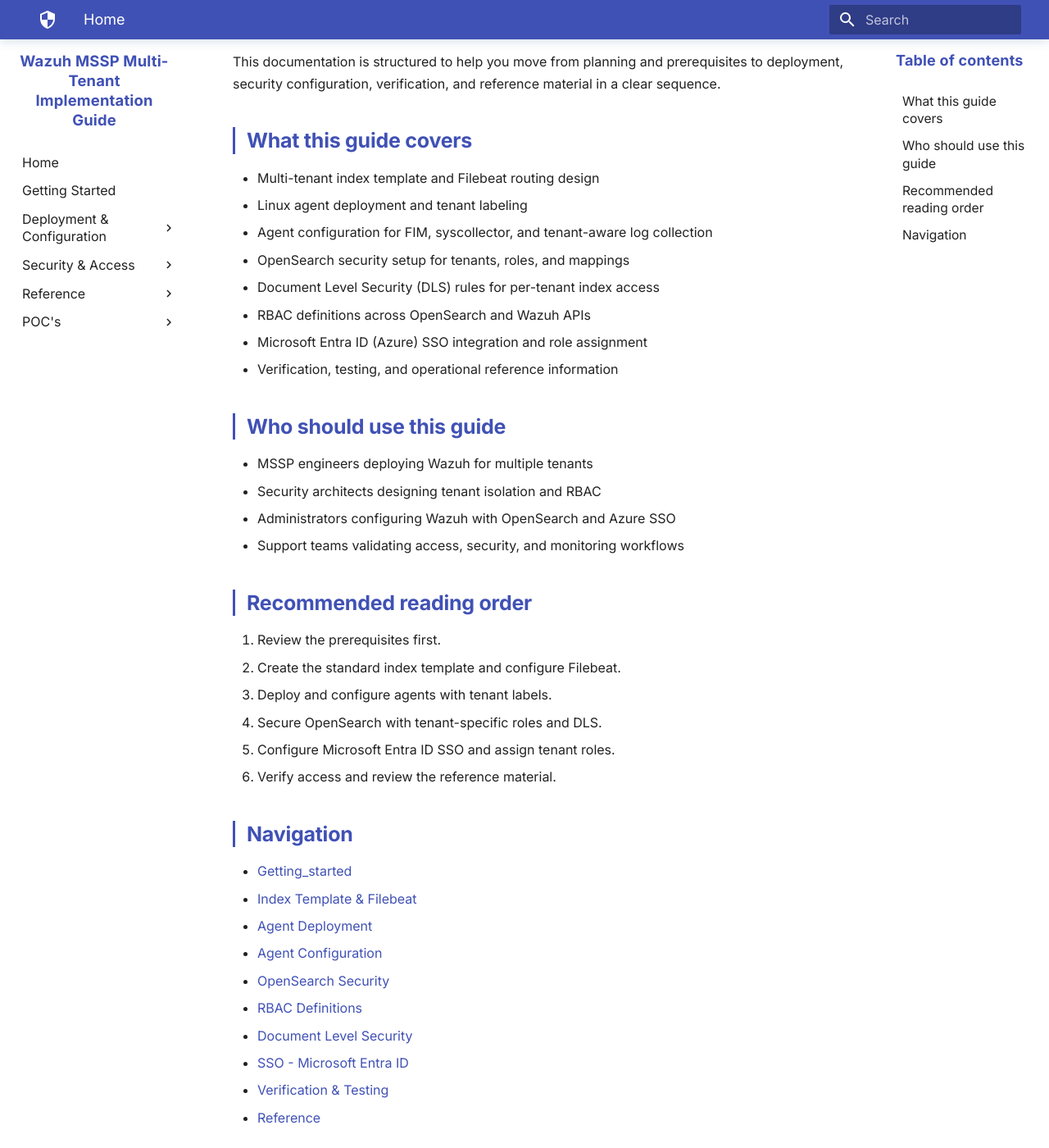
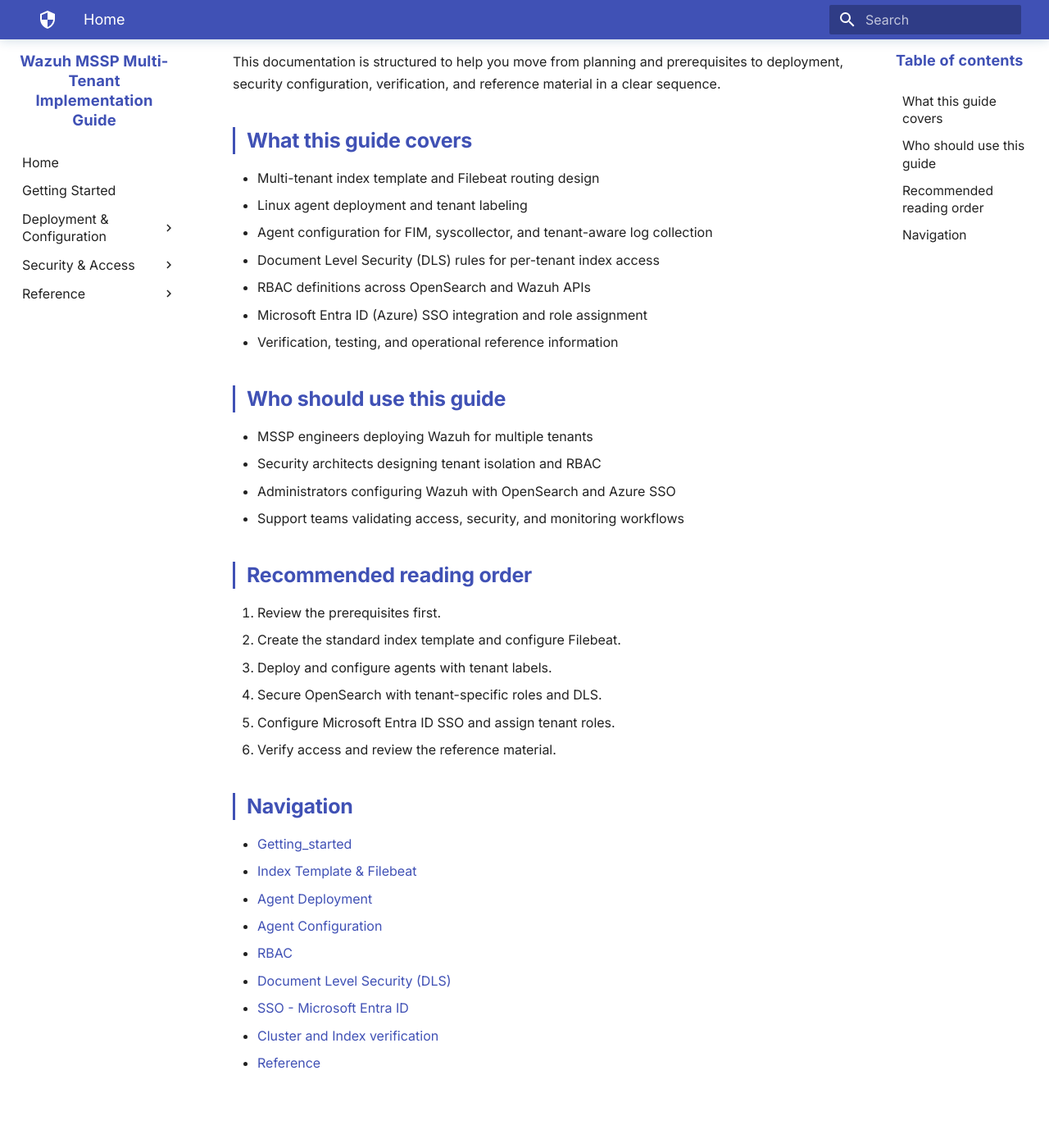
Before and after one commit to SaiKrishnaCharyGuntupalli/wazuh-html-docs, an MkDocs documentation site: the page built from docs/index.md, in a window 1280 px wide and 1400 px high, scrolled down 270 px. Shown: the whole window at 82% size. Built offline with MkDocs 1.6.1 and Material for MkDocs 9.7.7, drawn with Linux system fonts in a browser that asks for light colours; after the commit the page ends 1603 px from its top, so only the background shows below that; some of the changed lines change nothing that is shown.

Commit message:
New code taken from Avinash

```diff
--- a/docs/index.md
+++ b/docs/index.md
@@ -11,7 +11,6 @@
 - Multi-tenant index template and Filebeat routing design
 - Linux agent deployment and tenant labeling
 - Agent configuration for FIM, syscollector, and tenant-aware log collection
-- OpenSearch security setup for tenants, roles, and mappings
 - Document Level Security (DLS) rules for per-tenant index access
 - RBAC definitions across OpenSearch and Wazuh APIs
 - Microsoft Entra ID (Azure) SSO integration and role assignment
@@ -39,9 +38,8 @@
 - [Index Template & Filebeat](02-index-template-filebeat/index_template.md)
 - [Agent Deployment](03-agent-deployment/agent_deplyment.md)
 - [Agent Configuration](04-agent-configuration/agent_config.md)
-- [OpenSearch Security](05-Approach1/Approach1.md)
-- [RBAC Definitions](06-rbac/rbac.md)
-- [Document Level Security](07-dls/dls.md)
+- [RBAC](06-rbac/rbac.md)
+- [Document Level Security (DLS)](07-dls/dls.md)
 - [SSO - Microsoft Entra ID](08-sso-entra/sso.md)
-- [Verification & Testing](09-Cluster and Index Verification/Cluster and Index Verification.md)
+- [Cluster and Index verification](09-Cluster and Index Verification/Cluster and Index Verification.md)
 - [Reference](10-reference/reference.md)
--- a/mkdocs.yml
+++ b/mkdocs.yml
@@ -50,27 +50,3 @@
   - Reference:
       - Cluster and Index Verification: 09-Cluster and Index Verification/Cluster and Index Verification.md
       - Reference: 10-reference/reference.md
-  - "POC's":
-      - "GitHub_Webhook_to_Logstash": "POC's/Junaid/GitHub_Webhook_to_Logstash/GitHub_Webhook_to_Logstash_POC.md"
-      - "Wazuh Rules-as-Code Implementation Guide": "POC's/Junaid/Wazuh Rules-as-Code Implementation Guide/Wazuh Rules-as-Code Implementation Guide.md"
-      - "POC- Single Agent Multi-Group in Wazuh": "POC's/Junaid/POC- Single Agent Multi-Group in Wazuh/POC- Single Agent Multi-Group in Wazuh.md"
-      - "Wazuh Windows Agent Deployment & Security Detection logs Generation": "POC's/Junaid/Wazuh Windows Agent Deployment & Security Detection logs Generation/Wazuh Windows Agent Deployment & Security Detection logs Generation.md"
-      - "NetFlowlogs_to_Logstash_and_Wazuh_Indexer": "POC's/Junaid/NetFlowlogs_to_Logstash_and_Wazuh_Indexer/NetFlowlogs_to_Logstash_and_Wazuh_Indexer.md"
-      - "XDR Implementation Process": "POC's/Sai Krishna/XDR Implementation Process/XDR Implementation Process.md"
-      - "Second use case of XDR": "POC's/Sai Krishna/Second use case of XDR/Second use case of XDR.md"
-      - "PROMETHEUS (PromQL) IMPORTANT QUERIES DOCUMENT": "POC's/Sai Krishna/PROMETHEUS (PromQL) IMPORTANT QUERIES DOCUMENT/PROMETHEUS (PromQL) IMPORTANT QUERIES DOCUMENT.md"
-      - "Implementation Guide Azure Activity Logs → Event Hub → Logstash→ Wazuh": "POC's/Sai Krishna/Implementation Guide Azure Activity Logs → Event Hub → Logstash→ Wazuh/Implementation Guide Azure Activity Logs → Event Hub → Logstash→ Wazuh.md"
-      - "Pipelines_and_Challenges": "POC's/Sai Krishna/Pipelines_and_Challenges/Pipelines_and_Challenges.md"
-      - "Jira API → Logstash → Wazuh Integration for Non-Agent Monitoring": "POC's/Yaseen/Jira API → Logstash → Wazuh Integration for Non-Agent Monitoring/Jira API → Logstash → Wazuh Integration for Non-Agent Monitoring.md"
-      - "LOGSTASH PIPELINE WORKERS & BATCHSIZE": "POC's/Yaseen/LOGSTASH PIPELINE WORKERS & BATCHSIZE/LOGSTASH PIPELINE WORKERS & BATCHSIZE.md"
-      - "Nginx → Logstash → Wazuh Integration for Non-Agent Log Monitoring": "POC's/Yaseen/Nginx → Logstash → Wazuh Integration for Non-Agent Log Monitoring/Nginx → Logstash → Wazuh Integration for Non-Agent Log Monitoring.md"
-      - "Firewall (UFW) → Logstash → Wazuh Integration for Non-Agent": "POC's/Yaseen/Firewall (UFW) → Logstash → Wazuh Integration for Non-Agent/Firewall (UFW) → Logstash → Wazuh Integration for Non-Agent.md"
-      - "GitHub Logstash Wazuh NonAgent Implementation": "POC's/Yaseen/GitHub_Logstash_Wazuh_NonAgent_Implementation/GitHub_Logstash_Wazuh_NonAgent_Implementation.md"
-      - "MySQL_Log_Monitoring_Using_Wazuh_Agent": "POC's/Junaid/MySQL_Log_Monitoring_Using_Wazuh_Agent/MySQL_Log_Monitoring_Using_Wazuh_Agent.md"
-      - "Wazuh_Agent_Log_Buffering_and_Resynchronization": "POC's/Junaid/Wazuh_Agent_Log_Buffering_and_Resynchronization/Wazuh_Agent_Log_Buffering_and_Resynchronization.md"
-      - "Implementation Process to Monitor Filebeat Health": "POC's/Sai Krishna/Implementation Process to Monitor Filebeat Health/Implementation_Process_to_Monitor_Filebeat_Health.md"
-      - "Implementation Guide AWS CloudTrail → S3 → SQS → Logstash → Wazuh": "POC's/Sai Krishna/Implementation Guide AWS CloudTrail → S3 → SQS → Logstash → Wazuh/Implementation_Guide_AWS_CloudTrail_S3_SQS_Logstash_Wazuh.md"
-      - "Prometheus": "POC's/Sai Krishna/Prometheus/Prometheus.md"
-      - "SOC Logstash Multi-Pipeline Architecture Implementation Guide": "POC's/Yaseen/SOC Logstash Multi-Pipeline Architecture Implementation Guide/SOC_Logstash_Multi_Pipeline.md"
-      - "SOC Logstash Pipeline-to-Pipeline (P2P) Architecture Implementation Guide": "POC's/Yaseen/SOC Logstash Pipeline-to-Pipeline (P2P) Architecture Implementation Guide/SOC_Logstash_P2P.md"
-      - "Wazuh_Multi_Tenant_MSSP_Implementation": "POC's/Junaid/Wazuh_Multi_Tenant_MSSP_Implementation/Wazuh_Multi_Tenant_MSSP_Implementation.md"
```
